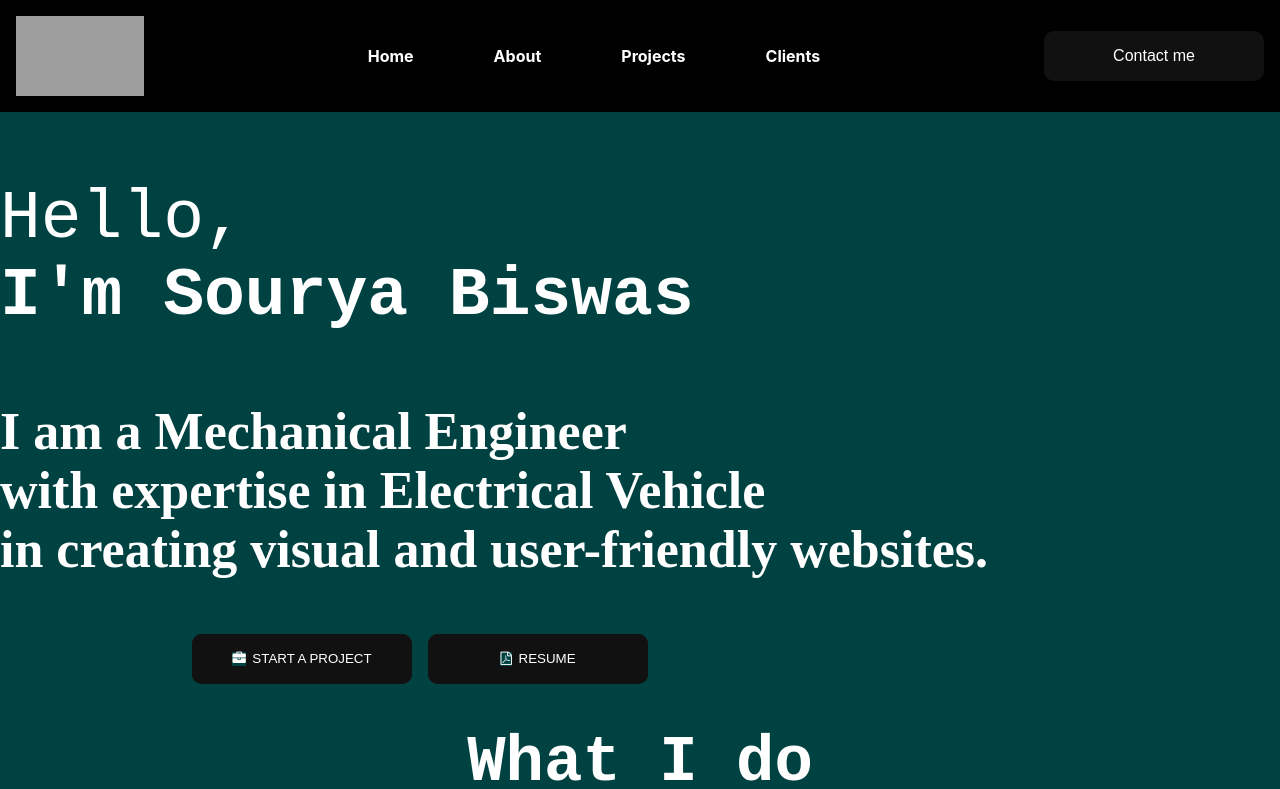
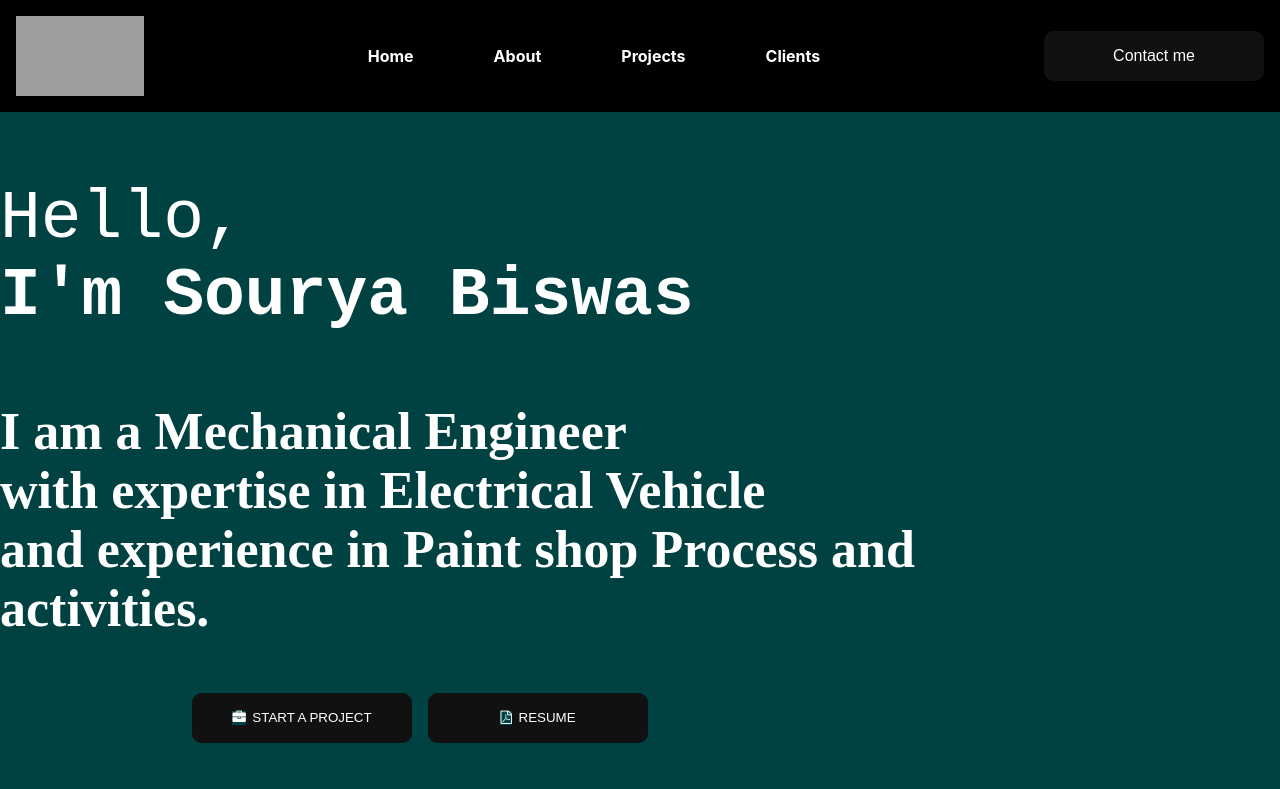
Before and after one commit to mrrajeev29/Portfolio-2, a React (Create React App) app: page / in a window 1280 px wide. Shown: the top 789 px of the page. Built offline with nearby package versions, Linux system fonts and the light colour scheme; grey boxes are pictures that could not be loaded.

Commit message:
Update intro.js

```diff
--- a/src/component/Intro/intro.js
+++ b/src/component/Intro/intro.js
@@ -11,7 +11,7 @@ const Intro=()=>{
         <h1 className="design2">
             <span>I am a Mechanical Engineer</span><br/>
             <span> with expertise in Electrical Vehicle</span>
-            <span> in creating visual and user-friendly websites.</span>
+            <span> and experience in Paint shop Process and activities.</span>
         </h1>
         <br/>
         <div className="infobtn">
```
